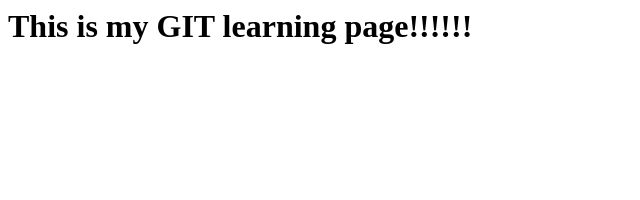
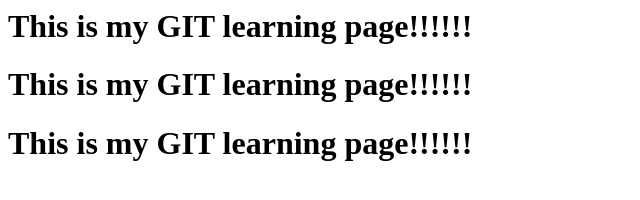
Before and after one commit to kavitagupta972/git-learning, a plain HTML site: page index.html in a window 1280 px wide. Shown: the whole page, without its empty margins (0-640 px from the left). Drawn offline with Linux system fonts and the light colour scheme.

Commit message:
updating index.html file

```diff
--- a/index.html
+++ b/index.html
@@ -4,5 +4,7 @@
   </head>
   <body>
     <h1> This is my GIT learning page!!!!!!</h1>
+      <h1> This is my GIT learning page!!!!!!</h1>
+      <h1> This is my GIT learning page!!!!!!</h1>
   </body>
   <html>
```
